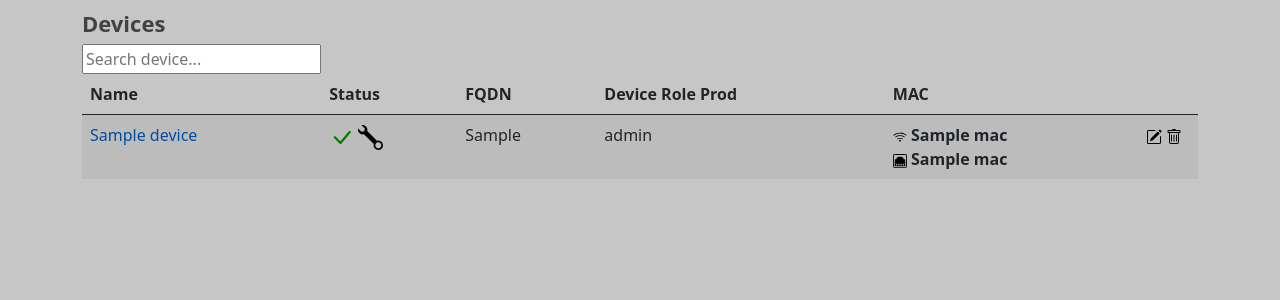
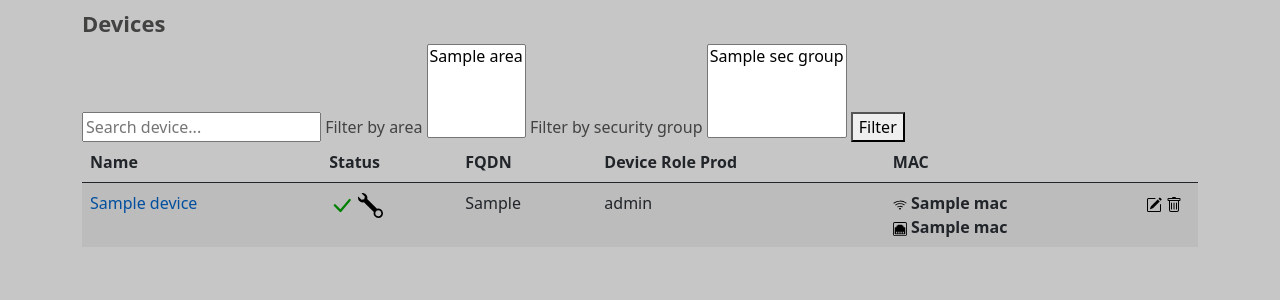
Before and after one commit to UKB-IT-Sec/NAC-Service-Portal, a Django app: template src/templates/devices.html in a window 1280 px wide. Shown: the part 56-356 px from the top of the page. Run offline with Django 5.2, Linux system fonts and the light colour scheme; the template is opened without the code that fills it: most values are stand-ins (such as "Sample title", 1, 10 or a date in 2020); some libraries are stand-ins or nearby versions.

Commit message:
it works but its still ugly

```diff
--- a/src/templates/devices.html
+++ b/src/templates/devices.html
@@ -1,11 +1,28 @@
 {% extends "base.html" %}
 {% load static %}
+{% load crispy_forms_tags %}
 
 {% block content %}
 <div class="container">
 	<h1>Devices</h1>
 	<form action="{% url 'devices' %}" method="get">
 		<input name="q" type="text" placeholder="Search device...">
+		<label for="area_drop_down">Filter by area</label>
+        <select name="selected_area" id="area_drop_down" multiple>
+            <option value="" selected disabled hidden>Choose here</option>
+        {% for area in area_list %}
+            <option value="{{ area.id }}">{{ area.name }}</option>
+        {% endfor %}
+        </select>
+
+        <label for="sec_group_drop_down">Filter by security group</label>
+        <select name="selected_sec_group" id="sec_group_drop_down" multiple>
+            <option value="" selected disabled hidden>Choose here</option>
+        {% for sec_group in sec_group_list %}
+            <option value="{{ sec_group.id }}">{{ sec_group.name }}</option>
+        {% endfor %}
+        </select>
+        <button type="submit">Filter</button>
 	</form>
 	<table class="table table-striped">
 		<thead>
```
Also changed, not shown: src/nac/views.py (+17 -0 lines).
